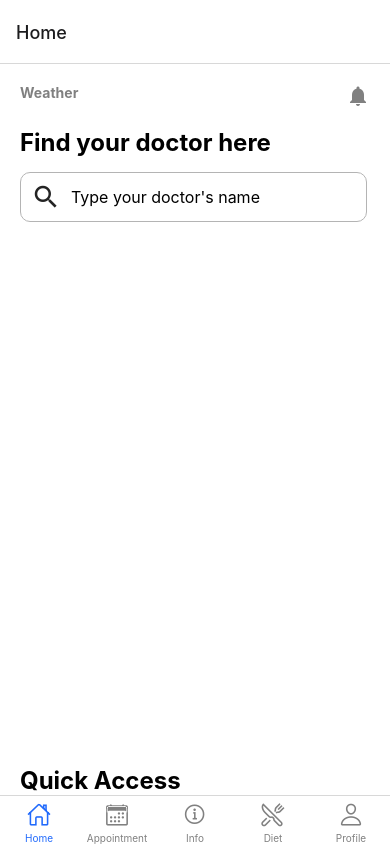
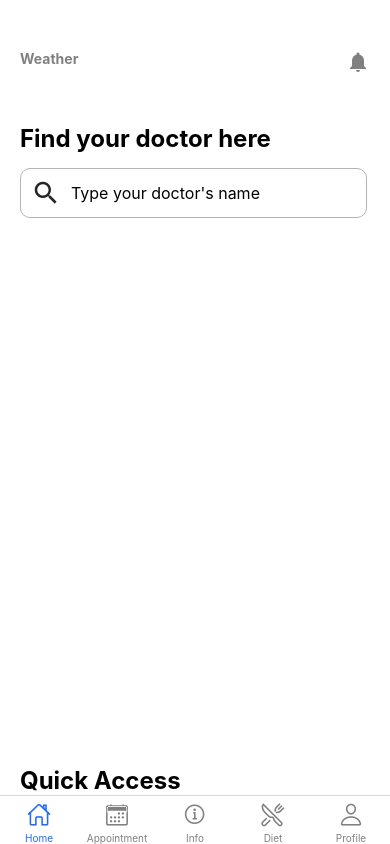
Before and after one commit to AnhCaooo/App-Doctor, a React Native app: screen /Home in a window 390 px wide. Built offline with nearby package versions, Linux system fonts and the light colour scheme.

Commit message:
Remove Tab Header in HomeScreen

```diff
--- a/App.js
+++ b/App.js
@@ -37,6 +37,7 @@ export default function App() {
           },
           tabBarActiveTintColor: "#216afc",
           tabBarInactiveTintColor: "gray",
+          headerShown: false,
         })}
       >
         <Tab.Screen name="Home" component={HomeScreen} />
--- a/components/HomeScreen.js
+++ b/components/HomeScreen.js
@@ -38,7 +38,7 @@ const styles = StyleSheet.create({
     backgroundColor: "white",
   },
   header: {
-    marginTop: 20,
+    marginTop: 50,
     flexDirection: "row",
     justifyContent: "space-between",
     paddingHorizontal: 20,
```
